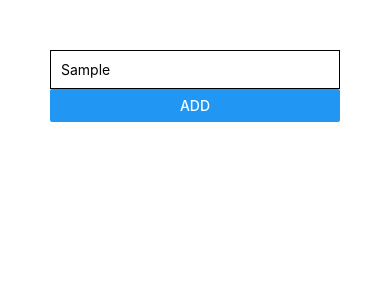
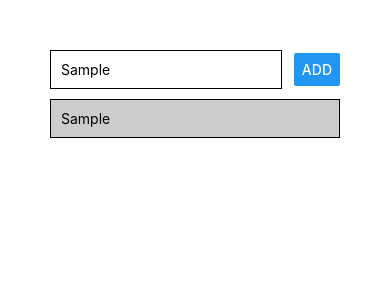
Before and after one commit to DaWood32913/react-native-expo-practice, a React Native app: screen / in a window 390 px wide. Both pictures are taken after typing "Sample" into the empty fields and a click on the button "ADD". Shown: the top 300 px of the page. Built offline with nearby package versions, Linux system fonts and the light colour scheme.

Commit message:
outputting text items

```diff
--- a/App.js
+++ b/App.js
@@ -1,20 +1,56 @@
-import React from "react";
-import { StyleSheet, View, TextInput, Button } from "react-native";
+import React, { useState } from "react";
+import { StyleSheet, Text, View, TextInput, Button } from "react-native";
 
 export default function App() {
+  const [enteredGoal, setEnteredGoal] = useState("");
+  const [courseGoals, setCourseGoals] = useState([]);
+
+  const goalInputHandler = enteredText => {
+    setEnteredGoal(enteredText);
+  };
+
+  const addGoalHandler = () => {
+    setCourseGoals(currentGoals => [...currentGoals, enteredGoal]);
+  };
+
   return (
-    <View style={{padding: 50}}>
-      <View>
-        <TextInput placeholder="Course Goal" style={{borderBottomColor: 'black', borderWidth: 1, padding: 10}} />
-        <Button title="ADD"/>
+    <View style={styles.screen}>
+      <View style={styles.inputContainer}>
+        <TextInput
+          placeholder="Course Goal"
+          style={styles.input}
+          onChangeText={goalInputHandler}
+          value={enteredGoal}
+        />
+        <Button title="ADD" onPress={addGoalHandler} />
       </View>
       <View>
-
+        {courseGoals.map((goal) => <View style={styles.listItem}><Text key={goal}>{goal}</Text></View>)}
       </View>
     </View>
   );
 }
 
 const styles = StyleSheet.create({
-
+  screen: {
+    padding: 50
+  },
+  inputContainer: {
+    flexDirection: "row",
+    justifyContent: "space-between",
+    alignItems: "center"
+  },
+  input: {
+    width: "80%",
+    borderBottomColor: "black",
+    borderWidth: 1,
+    padding: 10
+  },
+  listItem: {
+    padding: 10,
+    marginVertical: 10,
+    backgroundColor: '#ccc',
+    borderColor: 'black',
+    borderWidth: 1
+  }
 });
```
